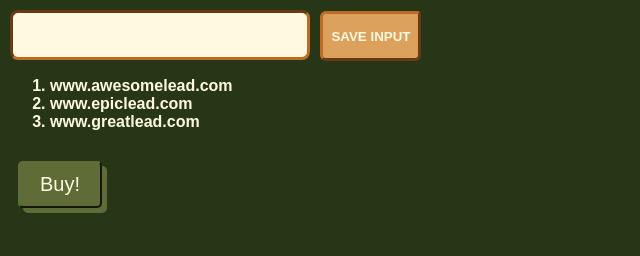
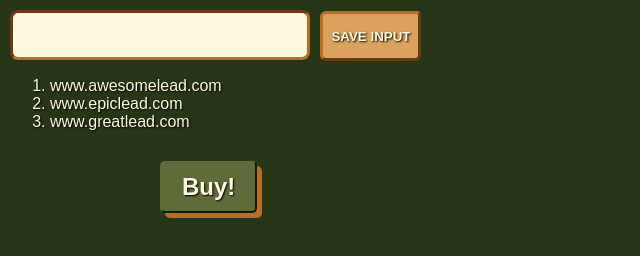
Before and after one commit to heuristic-machina/chrome_extension_lead_tracker, a website built with Vite: page index.html in a window 1280 px wide. Shown: the whole page, without its empty margins (0-640 px from the left). Built offline with nearby package versions, Linux system fonts and the light colour scheme.

Commit message:
sharp styling

```diff
--- a/index.css
+++ b/index.css
@@ -1,7 +1,6 @@
 html {
     background-color: #283618;
     color: #fefae0;
-    font-weight: bold;
 }
 
 body {
@@ -9,6 +8,7 @@ body {
     padding: 10px;
     font-family: Arial, Helvetica, sans-serif;
     font-weight: 500px;
+    text-shadow: 1px 1px 2px black;
 }
 
 #container {
@@ -17,13 +17,14 @@ body {
 
 #container button {
     background: #606c38;
+    text-shadow: 1px 1px 2px black;
     border-radius: 5px;
     border-color: #606c38;
-    box-shadow: 5px 5px #606c38;
+    box-shadow: 5px 5px #bc6c25;
     padding: 10px 20px;
-    margin-left: 8px;
-    font-size: 20px;
-    font-weight: 500px;
+    margin-left: 150px;
+    font-size: x-large;
+    font-weight: 900;
     color: #fefae0;
 }
 
@@ -31,7 +32,7 @@ body {
     color: #283618;
     font-weight: 900px;
     font-size: large;
-    background-color: fefae0;
+    background-color: #fefae0;
     border-radius: 8px;
     width: 300px;
     height: 50px;
@@ -41,13 +42,15 @@ body {
     padding-right: 10px;
     box-sizing: border-box;
 
+
 }
 
 #input-btn {
     margin-left: 6px;
+    text-shadow: 1px 1px 2px black;
     height: 50px;
     padding: 2px 8px;
-    background-color: dda15e;
+    background-color: #dda15e;
     border-radius: 6px;
     border-color:#bc6c25;
     border-width: 3px;
@@ -58,5 +61,10 @@ body {
 p {
     color: #dda15e;
     margin-left: 10px;
+    font-size: xx-large;
+    text-shadow: 1px 1px 2px black;
+}
 
+#ol-el {
+    text-shadow: 1px 1px 2px black;
 }
```
